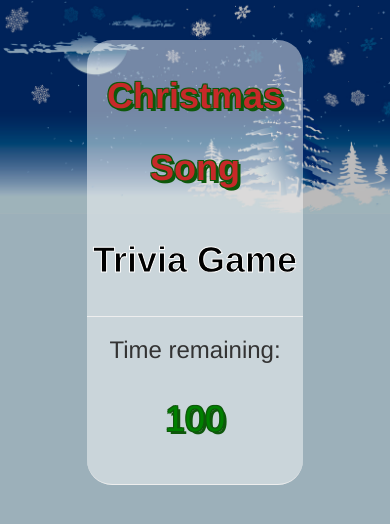
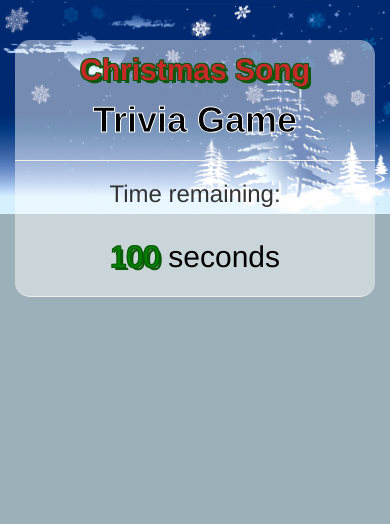
Before and after one commit to DanielLott/TriviaGame, a plain HTML site: page index.html in a window 390 px wide. Both pictures are taken after a click on the button "Start". Drawn offline with nearby package versions, Linux system fonts and the light colour scheme.

Commit message:
checking mobile display #2

```diff
--- a/assets/css/style.css
+++ b/assets/css/style.css
@@ -1,21 +1,22 @@
 body {
-    background: rgb(156, 176, 186) url("../images/christmas-card-1171294-1598x875.jpg");
+    background: rgb(156, 176, 186) url("../images/christmas-card-1171294-1598x875-gif.gif");
     /* background-image: linear-gradient(rgb(196, 219, 231), rgb(215, 241, 254)); */
     background-size: 100%;
     background-repeat: no-repeat;
 }
 
-h1 {
+h2 {
     /* -webkit-text-stroke: 1px black; */
     color: rgb(199, 41, 41);
+    line-height: 2em;
     font-weight: bold;
-    line-height: 2em;
+    margin: 0;
     text-shadow:
-        3px 3px 0 rgb(14, 88, 11),
-      -1px -1px 0 rgb(14, 88, 11),
-       1px -1px 0 rgb(14, 88, 11),
-       -1px 1px 0 rgb(14, 88, 11),
-        1px 1px 0 rgb(14, 88, 11);
+    3px 3px 0 rgb(14, 88, 11),
+    -1px -1px 0 rgb(14, 88, 11),
+    1px -1px 0 rgb(14, 88, 11),
+    -1px 1px 0 rgb(14, 88, 11),
+    1px 1px 0 rgb(14, 88, 11);
     /* font-size: 3.5em;
     color: rgb(206, 14, 14);
     font-weight: bold;
@@ -30,16 +31,24 @@ h1 {
 #plain {
     color: black;
     text-shadow: none;
+    font-weight: bold;
     -webkit-text-stroke: 1px white;
+    margin: 0;
+}
+
+#really-plain {
+    color: black;
+    text-shadow: none;
+
 }
 
 .page-header {
     /* margin: 0px, 20px, 0px, 40px; */
     /* text-align: center; */
-    width: 60%;
-    display: inline-block;
+    /* width: 70%; */
+    /* display: inline-block; */
     background: rgba(255, 255, 255, 0.459);
-    border-radius: 25px;
+    border-radius: 15px;
 }
 
 .btn-success {
--- a/assets/javascript/app.js
+++ b/assets/javascript/app.js
@@ -1,9 +1,9 @@
 var number = 100;
 $("button").click(function() {
-    $("button").hide();
-    $("br").hide();
-    $(".page-header").append("<hr></hr>");
-    $(".page-header").append("<h3 id='time-remaining'>Time remaining:<h3>");
-    $(".page-header").append("<h1 id='countdown-timer'>" + number + "<h1>")
+    // hiding button and extra line break
+    $("button, br").hide();
+    // adding line, text, countdown timer, text
+    $(".page-header").append("<hr></hr> <h3 id='time-remaining'>Time remaining:<h3> <h2 id='countdown-timer'>" + number + "<span id='really-plain'> seconds</span><h2>");
+
 
 });
--- a/index.html
+++ b/index.html
@@ -15,7 +15,7 @@
 <div class="container-fluid">
     <div style="text-align: center">
         <div class="page-header">
-            <h1>Christmas Song</h1>
+            <h2>&nbsp;Christmas Song&nbsp;</h2>
             <h1 id="plain">Trivia Game</h1>
             <br>
             <button type="button" class="btn btn-success btn-lg">Start</button>
```
Also changed, not shown: assets/images/christmas-card-1171294-1598x875-gif.gif (added), assets/images/christmas-card-1171294-1598x875-jpg.jpg (renamed from assets/images/christmas-card-1171294-1598x875.jpg).
